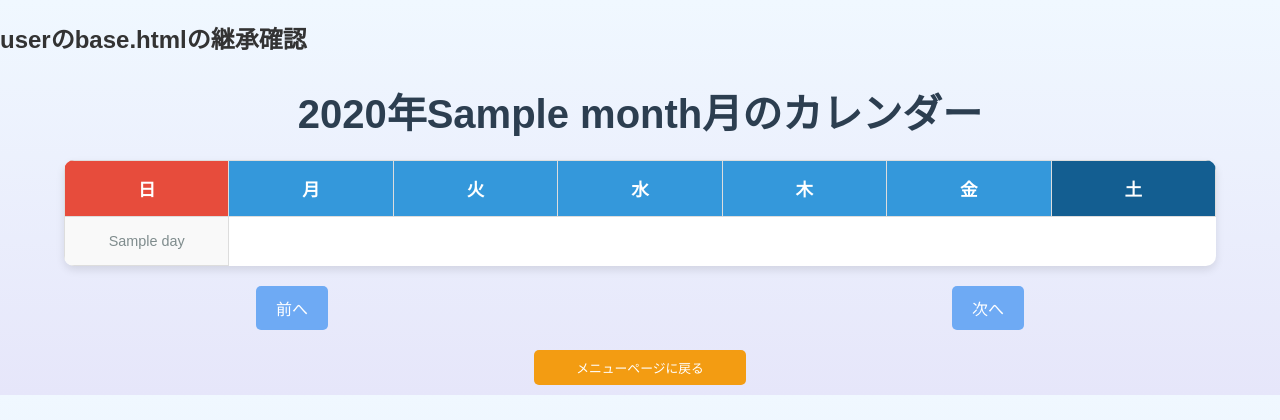
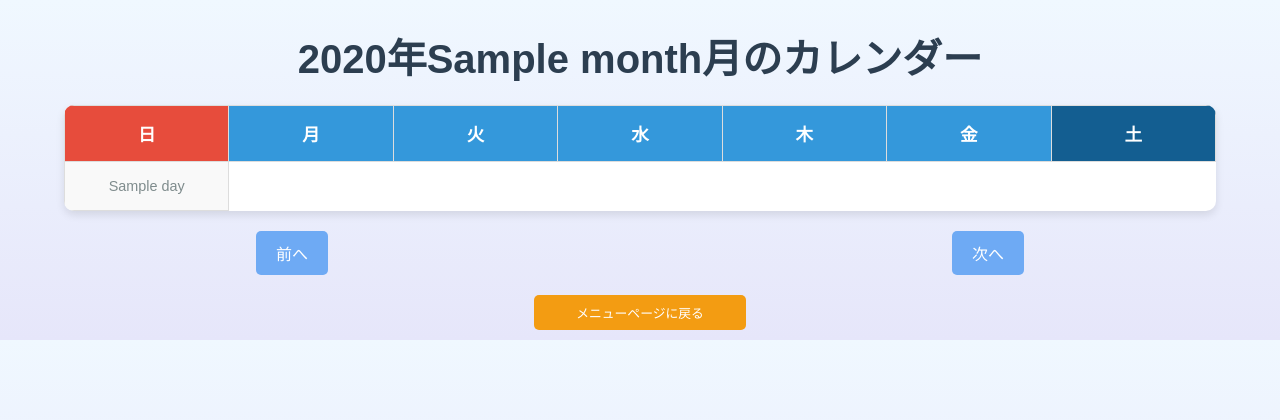
Before and after one commit to kosuke0413/test, a Flask app: template minimalapp/calendar/templates/calendar/calendar.html in a window 1280 px wide. Shown: the top 420 px of the page. Run offline with Flask 3, Linux system fonts and the light colour scheme; the template is opened without the code that fills it: most values are stand-ins (such as "Sample title", 1, 10 or a date in 2020); parts of the project's set-up code (start-up, migrations or seed data) failed here and were passed over.

Commit message:
継承確認の一文を削除

```diff
--- a/minimalapp/user/templates/user/base.html
+++ b/minimalapp/user/templates/user/base.html
@@ -8,7 +8,6 @@
 </head>
 
 <body>
-    <h2>userのbase.htmlの継承確認</h2>
     {% block content %}{% endblock %}
 </body>
 
```
